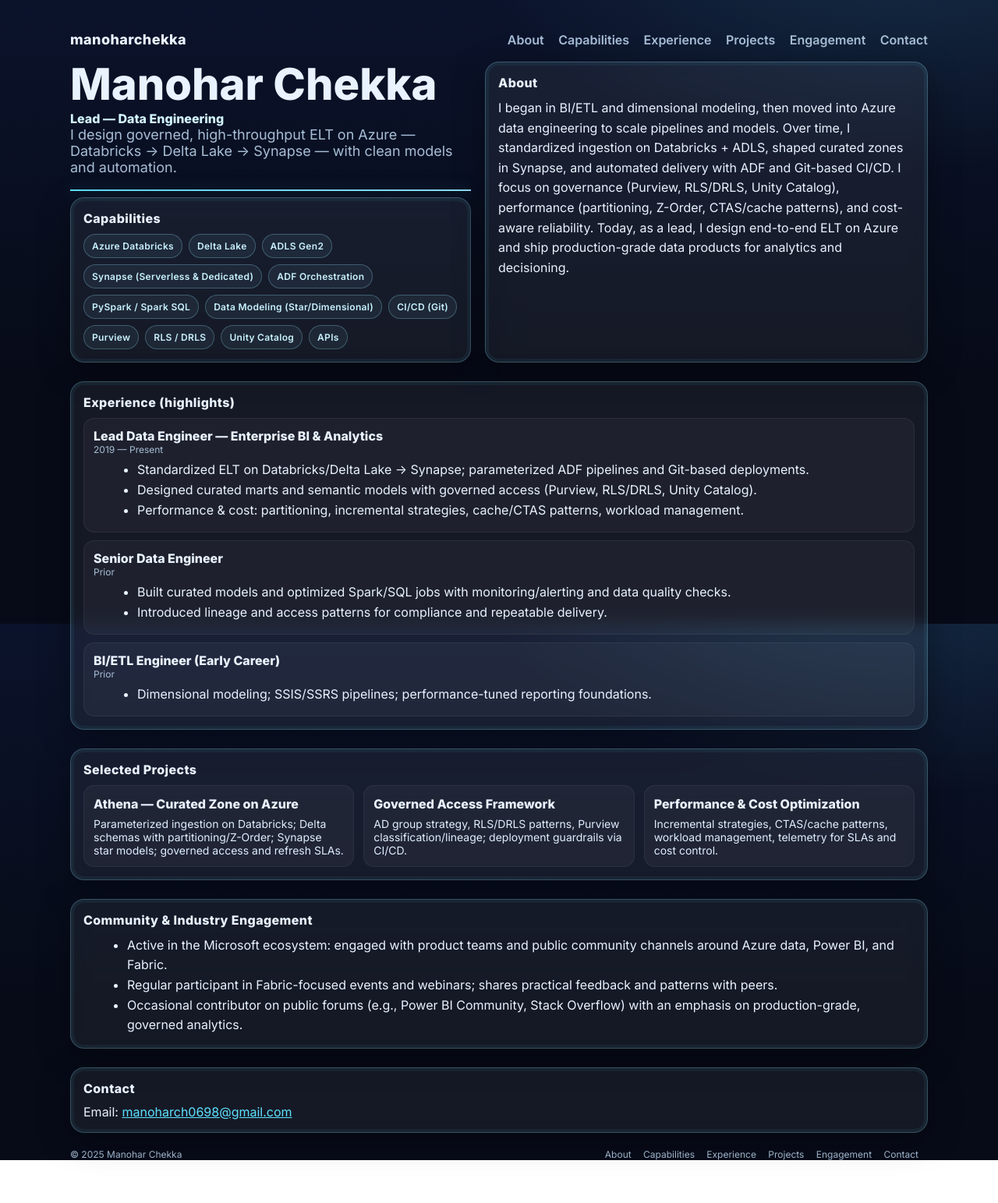
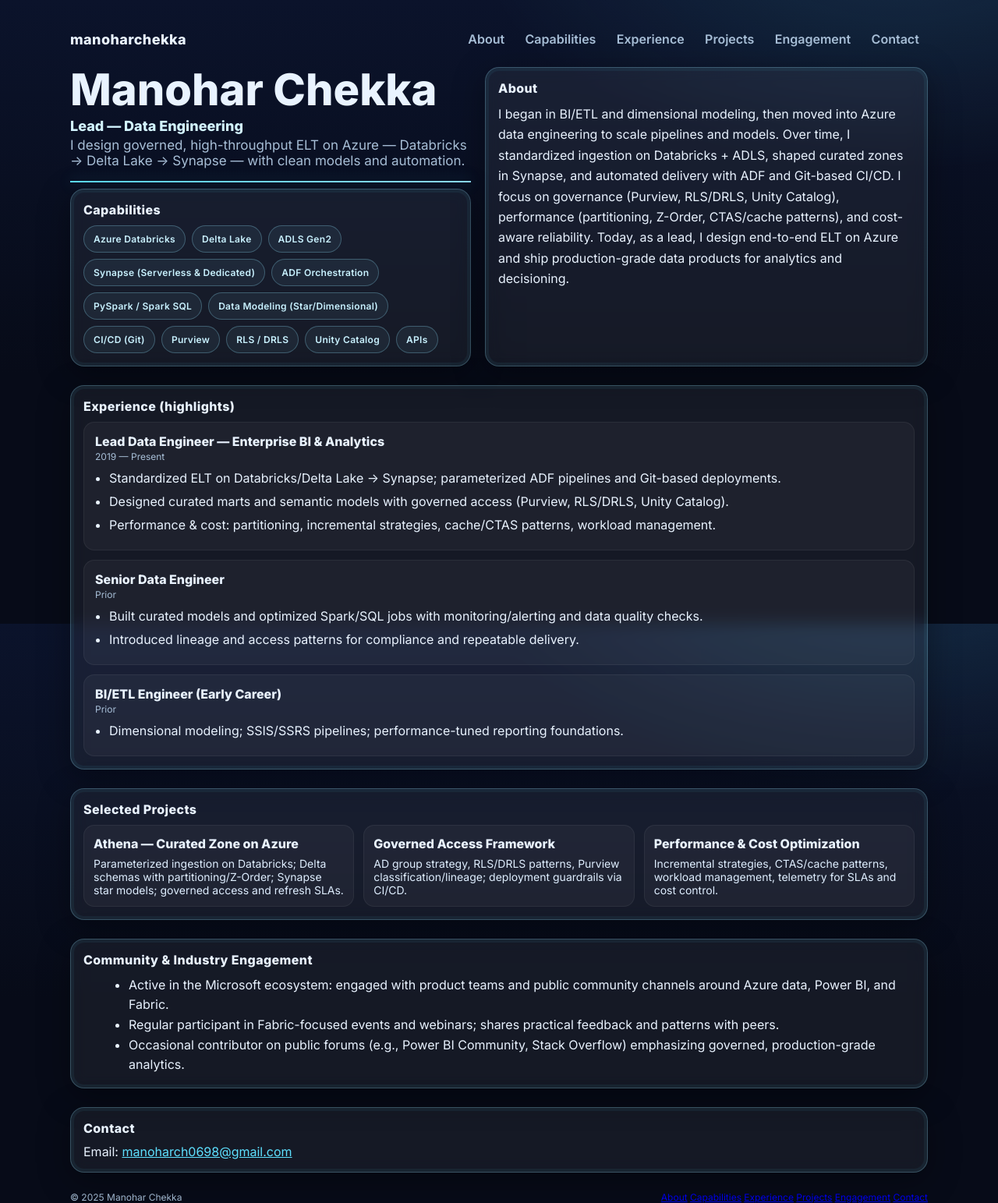
Before and after one commit to MC140/iammanohar, a plain HTML site: page index.html in a window 1280 px wide. Shown: the whole page at 78% size. Before the commit the page ends 1488 px from the top, so only its background shows below. Drawn offline with Linux system fonts and the light colour scheme.

Commit message:
Update index.html

```diff
--- a/index.html
+++ b/index.html
@@ -3,6 +3,7 @@
 <head>
   <meta charset="utf-8" />
   <meta name="viewport" content="width=device-width, initial-scale=1, viewport-fit=cover" />
+  <meta name="theme-color" content="#0b132b" />
   <title>Manohar Chekka — Lead Data Engineering</title>
   <meta name="description" content="Lead — Data Engineering. Azure Databricks · Delta Lake · ADLS Gen2 · Synapse · ADF · PySpark · Governance." />
   <link rel="preconnect" href="https://fonts.googleapis.com">
@@ -17,8 +18,10 @@
       --glass: rgba(255,255,255,0.06);
       --stroke: rgba(147,229,255,0.28);
       --ring: rgba(94,225,255,0.35);
+      --gap: 16px;
     }
-    *{box-sizing:border-box} html,body{height:100%}
+    *{box-sizing:border-box}
+    html,body{height:100%}
     body{
       margin:0; color:var(--ink);
       background:
@@ -26,77 +29,123 @@
         linear-gradient(180deg, var(--bg2), var(--bg) 60%);
       font-family:'Inter',system-ui,-apple-system,Segoe UI,Roboto,sans-serif;
       -webkit-font-smoothing:antialiased;
-      padding:clamp(16px, 5vh, 52px);
+      padding:clamp(12px, 4vh, 52px);
     }
     .wrap{width:min(1100px, 92vw); margin:0 auto}
-    header{display:flex; align-items:center; justify-content:space-between; gap:10px; margin-bottom:18px}
-    .brand{font-size:18px; font-weight:800; letter-spacing:.4px}
-    .nav a{color:var(--muted); text-decoration:none; margin-left:14px; font-weight:600}
-    .nav a:hover{color:var(--ink)}
 
+    /* Header */
+    header{
+      display:flex; align-items:center; justify-content:space-between; gap:10px;
+      margin-bottom:18px;
+    }
+    .brand{font-size:clamp(16px,2.2vw,18px); font-weight:800; letter-spacing:.4px}
+    .nav a{
+      color:var(--muted); text-decoration:none; font-weight:600;
+      padding:.6rem .8rem; border-radius:10px; display:inline-block;
+    }
+    .nav a:hover{color:var(--ink); background:rgba(255,255,255,.04)}
+    .nav{display:none}
+    .nav.open{display:block; position:absolute; top:64px; right:clamp(12px,4vw,32px); background:rgba(11,19,43,.98);
+      border:1px solid var(--stroke); border-radius:14px; padding:6px; z-index:30}
+    .nav.open a{display:block; min-width:200px}
+
+    /* Hamburger for mobile */
+    .menu-btn{
+      display:inline-flex; align-items:center; justify-content:center;
+      width:44px; height:44px; border-radius:12px; border:1px solid var(--stroke);
+      background:var(--glass); color:var(--ink); cursor:pointer;
+    }
+    .menu-btn svg{width:22px; height:22px}
+    @media(min-width:980px){
+      .menu-btn{display:none}
+      .nav{display:flex; gap:4px; position:static}
+      .nav.open{display:flex; background:transparent; border:none; padding:0}
+      .nav a{padding:.5rem .7rem}
+    }
+
+    /* Hero */
     .hero{display:grid; gap:18px; grid-template-columns:1fr; margin-top:10px}
     @media(min-width:980px){ .hero{grid-template-columns:.95fr 1.05fr} }
-
-    h1{font-size:clamp(28px, 5vw, 56px); margin:0; line-height:1.05}
-    .role{font-weight:800; color:#d2f4ff; margin-top:4px}
-    .tag{color:var(--muted); font-size:clamp(14px, 2.1vw, 18px)}
+    h1{font-size:clamp(26px, 5vw, 56px); margin:0; line-height:1.05}
+    .role{font-weight:800; color:#d2f4ff; margin-top:6px; font-size:clamp(14px,2.2vw,18px)}
+    .tag{color:var(--muted); font-size:clamp(13px,2.1vw,17px); margin-top:4px}
     .accent{
-      height:2px; width:100%; margin:18px 0 8px;
+      height:2px; width:100%; margin:16px 0 8px;
       background:linear-gradient(90deg, var(--accent), var(--accent2));
       box-shadow:0 0 18px var(--ring);
       transform-origin:left; animation:sweep 1.1s ease .2s both
     }
     @keyframes sweep{from{transform:scaleX(0)}to{transform:scaleX(1)}}
 
+    /* Panels */
     .panel{
       border-radius:18px; background:var(--glass);
       border:1px solid var(--stroke);
-      padding:16px; backdrop-filter: blur(10px);
+      padding:clamp(12px,2.4vw,16px); backdrop-filter: blur(10px);
       box-shadow:0 10px 40px rgba(0,0,0,.35), 0 0 0 4px rgba(94,225,255,.06) inset;
       opacity:0; transform:translateY(10px);
       transition: opacity .5s ease .05s, transform .5s ease .05s;
     }
     .panel.reveal{opacity:1; transform:translateY(0)}
 
-    .chips{display:flex; gap:8px; flex-wrap:wrap; margin-top:6px}
+    /* Chips */
+    .chips{display:flex; gap:8px; flex-wrap:wrap; margin-top:8px}
     .chip{
-      padding:7px 10px; border-radius:999px; border:1px solid var(--stroke);
+      padding:9px 12px; border-radius:999px; border:1px solid var(--stroke);
       color:#c9f2ff; background:rgba(147,229,255,.07);
       font-weight:600; font-size:12px; letter-spacing:.3px
     }
 
     section{margin-top:24px}
-    .sec-title{font-weight:800; letter-spacing:.4px; margin:0 0 10px 0}
+    .sec-title{font-weight:800; letter-spacing:.4px; margin:0 0 10px 0; font-size:clamp(14px,2.2vw,16px)}
+
+    /* Two-column blocks become single column on mobile */
     .grid2{display:grid; gap:12px}
     @media(min-width:780px){ .grid2{grid-template-columns:1fr 1fr} }
 
     /* Experience */
-    .exp{display:grid; gap:10px}
-    .rolecard{background:rgba(255,255,255,.04); border:1px solid rgba(255,255,255,.06);
-      border-radius:14px; padding:12px}
-    .rolecard .t{font-weight:800}
-    .rolecard .w{font-size:12px; color:var(--muted)}
-    .rolecard ul{margin:8px 0 0 16px} .rolecard ul li{margin:6px 0}
+    .exp{display:grid; gap:12px}
+    .rolecard{
+      background:rgba(255,255,255,.04); border:1px solid rgba(255,255,255,.06);
+      border-radius:14px; padding:clamp(12px,2.4vw,14px)
+    }
+    .rolecard .t{font-weight:800; font-size:clamp(14px,2.2vw,16px)}
+    .rolecard .w{font-size:12px; color:var(--muted); margin-top:2px}
+    .rolecard ul{margin:8px 0 0 18px; padding:0}
+    .rolecard ul li{margin:6px 0; line-height:1.5}
 
     /* Projects */
     .cards{display:grid; gap:12px}
     @media(min-width:980px){ .cards{grid-template-columns:1fr 1fr 1fr} }
     .card{border:1px solid rgba(255,255,255,.06); border-radius:14px; background:rgba(255,255,255,.04); padding:12px}
-    .card h4{margin:.1rem 0 .4rem; font-size:16px}
-    .card p{margin:0; color:#dfeeff; font-size:14px}
+    .card h4{margin:.1rem 0 .4rem; font-size:clamp(14px,2.2vw,16px)}
+    .card p{margin:0; color:#dfeeff; font-size:clamp(13px,2vw,14px)}
 
     /* Contact */
     .contact a{color:var(--accent)} .contact a:hover{text-decoration:underline}
 
-    footer{margin:20px 0 0 0; color:var(--muted); font-size:12px; display:flex; justify-content:space-between; flex-wrap:wrap; gap:10px}
-    .links a{color:var(--muted); text-decoration:none; margin-right:12px} .links a:hover{color:var(--ink)}
+    /* Reduce motion preference */
+    @media (prefers-reduced-motion: reduce){
+      .accent{animation:none}
+      .panel{transition:none}
+    }
   </style>
 </head>
 <body>
   <div class="wrap">
     <header>
       <div class="brand">manoharchekka</div>
-      <nav class="nav">
+
+      <!-- Mobile menu button -->
+      <button class="menu-btn" id="menuBtn" aria-label="Toggle navigation" aria-controls="siteNav" aria-expanded="false">
+        <svg viewBox="0 0 24 24" fill="none" stroke="currentColor" aria-hidden="true">
+          <path stroke-linecap="round" stroke-linejoin="round" stroke-width="2"
+                d="M4 6h16M4 12h16M4 18h16"/>
+        </svg>
+      </button>
+
+      <!-- Nav -->
+      <nav id="siteNav" class="nav" role="navigation">
         <a href="#about">About</a>
         <a href="#skills">Capabilities</a>
         <a href="#experience">Experience</a>
@@ -134,7 +183,7 @@
 
       <div class="panel" id="about">
         <div class="sec-title">About</div>
-        <p style="line-height:1.6; margin:0">
+        <p style="line-height:1.65; margin:0">
           I began in BI/ETL and dimensional modeling, then moved into Azure data engineering to scale pipelines and models.
           Over time, I standardized ingestion on Databricks + ADLS, shaped curated zones in Synapse, and automated delivery with ADF and Git-based CI/CD.
           I focus on governance (Purview, RLS/DRLS, Unity Catalog), performance (partitioning, Z-Order, CTAS/cache patterns), and cost-aware reliability.
@@ -193,10 +242,10 @@
 
     <section id="engagement" class="panel">
       <div class="sec-title">Community & Industry Engagement</div>
-      <ul style="margin:8px 0 0 16px; line-height:1.6">
+      <ul style="margin:8px 0 0 18px; line-height:1.6">
         <li>Active in the Microsoft ecosystem: engaged with product teams and public community channels around Azure data, Power BI, and Fabric.</li>
         <li>Regular participant in Fabric-focused events and webinars; shares practical feedback and patterns with peers.</li>
-        <li>Occasional contributor on public forums (e.g., Power BI Community, Stack Overflow) with an emphasis on production-grade, governed analytics.</li>
+        <li>Occasional contributor on public forums (e.g., Power BI Community, Stack Overflow) emphasizing governed, production-grade analytics.</li>
       </ul>
     </section>
 
@@ -205,15 +254,15 @@
       <p style="margin:0">Email: <a href="mailto:manoharch0698@gmail.com">manoharch0698@gmail.com</a></p>
     </section>
 
-    <footer>
+    <footer style="margin-top:24px; display:flex; justify-content:space-between; gap:10px; flex-wrap:wrap; color:var(--muted); font-size:12px">
       <div>© <span id="year"></span> Manohar Chekka</div>
       <div class="links">
-        <a href="#about">About</a>
-        <a href="#skills">Capabilities</a>
-        <a href="#experience">Experience</a>
-        <a href="#projects">Projects</a>
-        <a href="#engagement">Engagement</a>
-        <a href="#contact">Contact</a>
+        <a class="nav_link" href="#about">About</a>
+        <a class="nav_link" href="#skills">Capabilities</a>
+        <a class="nav_link" href="#experience">Experience</a>
+        <a class="nav_link" href="#projects">Projects</a>
+        <a class="nav_link" href="#engagement">Engagement</a>
+        <a class="nav_link" href="#contact">Contact</a>
       </div>
     </footer>
   </div>
@@ -221,7 +270,18 @@
   <script>
     // Year
     document.getElementById('year').textContent = new Date().getFullYear();
-    // Smooth reveal on scroll
+
+    // Mobile nav toggle
+    const btn = document.getElementById('menuBtn');
+    const nav = document.getElementById('siteNav');
+    btn.addEventListener('click', ()=>{
+      const open = nav.classList.toggle('open');
+      btn.setAttribute('aria-expanded', open ? 'true' : 'false');
+    });
+    // Close nav when a link is clicked (mobile)
+    nav.querySelectorAll('a').forEach(a => a.addEventListener('click', ()=> nav.classList.remove('open')));
+
+    // Reveal on scroll
     const io = new IntersectionObserver((entries)=>{
       entries.forEach(e => { if (e.isIntersecting) e.target.classList.add('reveal'); });
     }, { threshold:.12 });
```
